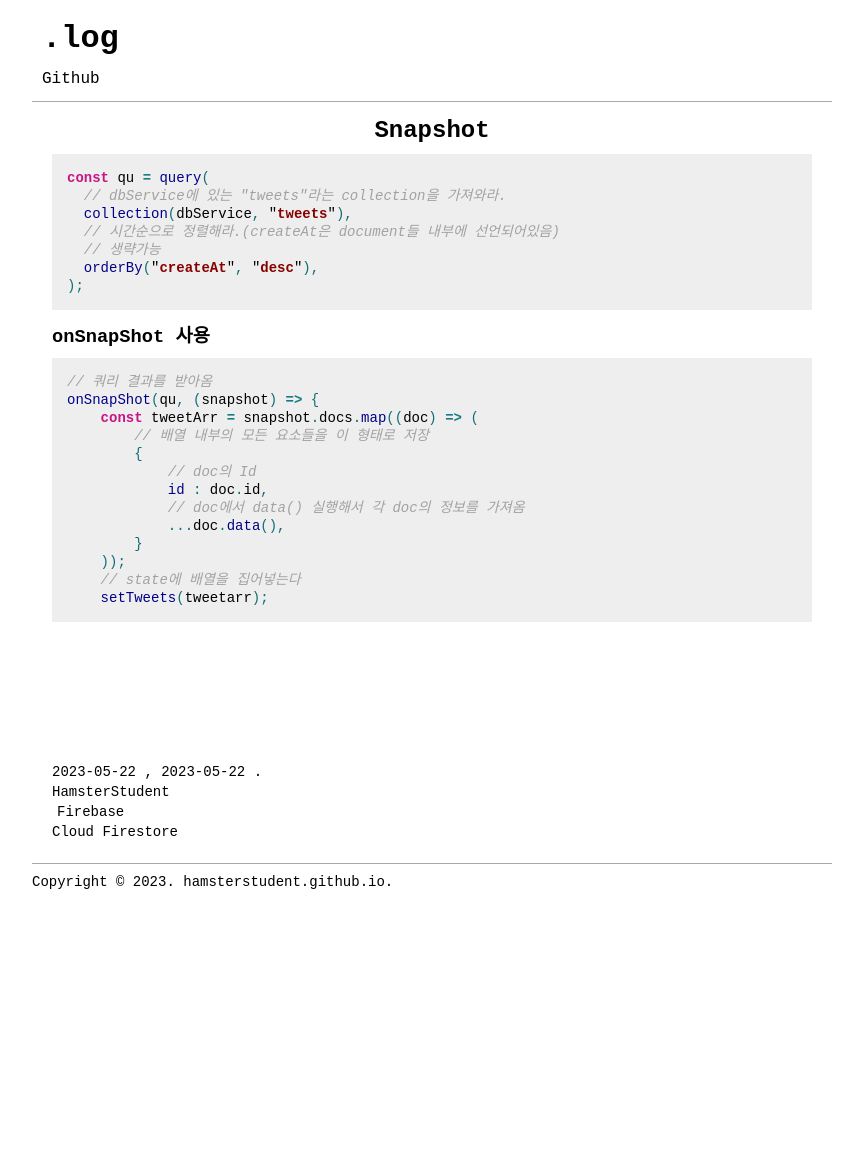
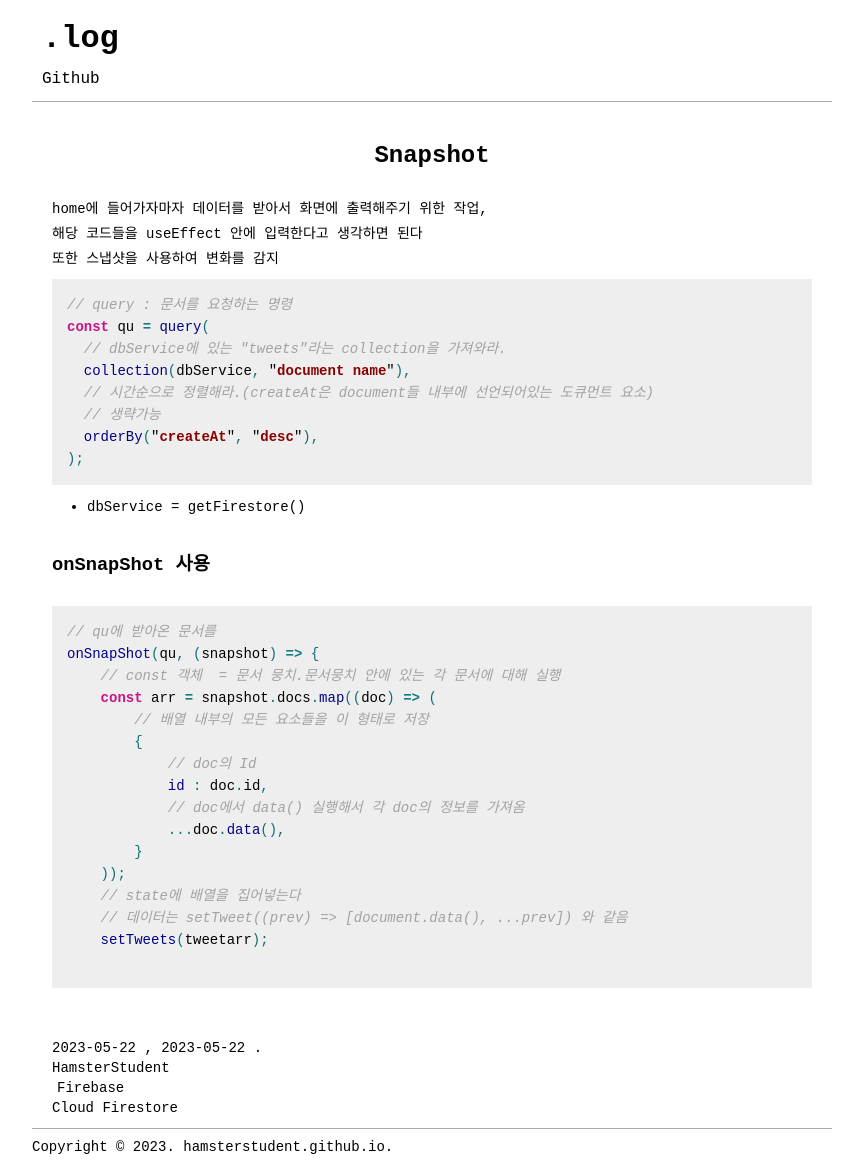
Before and after one commit to HamsterStudent/HamsterStudent.github.io, a Jekyll site: the page built from _posts/2022-05-22-firebase.md, in a window 1280 px wide. Shown: the whole page, without its empty margins (208-1071 px from the left). Built offline with Jekyll 4.4.1, drawn with Linux system fonts in a browser that asks for light colours; some web fonts are replaced; before the commit the page ends 900 px from its top, so only the background shows below that.

Commit message:
firebase post

````diff
--- a/_posts/2022-05-22-firebase.md
+++ b/_posts/2022-05-22-firebase.md
@@ -6,22 +6,32 @@
 categories: [Firebase]
 ---
 
+home에 들어가자마자 데이터를 받아서 화면에 출력해주기 위한 작업,
+
+해당 코드들을 useEffect 안에 입력한다고 생각하면 된다
+
+또한 스냅샷을 사용하여 변화를 감지
+
 ```javascript
+// query : 문서를 요청하는 명령
 const qu = query(
   // dbService에 있는 "tweets"라는 collection을 가져와라.
-  collection(dbService, "tweets"),
-  // 시간순으로 정렬해라.(createAt은 document들 내부에 선언되어있음)
+  collection(dbService, "document name"),
+  // 시간순으로 정렬해라.(createAt은 document들 내부에 선언되어있는 도큐먼트 요소)
   // 생략가능
   orderBy("createAt", "desc"),
 );
 ```
 
+- dbService = getFirestore()
+
 ### onSnapShot 사용
 
 ```javascript
-// 쿼리 결과를 받아옴
+// qu에 받아온 문서를
 onSnapShot(qu, (snapshot) => {
-    const tweetArr = snapshot.docs.map((doc) => (
+    // const 객체  = 문서 뭉치.문서뭉치 안에 있는 각 문서에 대해 실행
+    const arr = snapshot.docs.map((doc) => (
         // 배열 내부의 모든 요소들을 이 형태로 저장
         {
             // doc의 Id
@@ -31,8 +41,7 @@
         }
     ));
     // state에 배열을 집어넣는다
+    // 데이터는 setTweet((prev) => [document.data(), ...prev]) 와 같음
     setTweets(tweetarr);
+
 ```
-
-<br><br>
-<br><br>
--- a/_sass/highlighter.scss
+++ b/_sass/highlighter.scss
@@ -2,7 +2,7 @@
 
 .highlight > pre,
 pre.highlight {
-  line-height: 18px;
+  line-height: 22px;
   margin: 10px 0;
   padding: 15px;
   // border: 1px solid #ccc;
--- a/_sass/post.scss
+++ b/_sass/post.scss
@@ -6,6 +6,7 @@
 
 .post-content li {
   padding: 3.5px 0;
+  font-size: 14px;
 }
 
 .post-content p {
@@ -17,7 +18,12 @@
   display: block;
   margin: 10px auto;
 }
-
+.post-content a {
+  color: rgb(133, 177, 128);
+}
+.post-content a:hover {
+  color: #aaa;
+}
 .post-info {
   line-height: 20px;
   margin: 50px 0 0 0;
--- a/_sass/reset.scss
+++ b/_sass/reset.scss
@@ -34,7 +34,7 @@
 h5,
 h6 {
   line-height: normal;
-  margin: 5px 0;
+  margin: 30px 0;
   text-indent: 0;
 }
 
````
Also changed, not shown: _posts/2022-05-18-firebase.md (added, +154 -0 lines), _posts/2022-05-20-firebase.md (added, +70 -0 lines), _posts/2023-05-17-firebase.md (+0 -16 lines), _posts/2023-05-19-firebase.md (+2 -3 lines).
